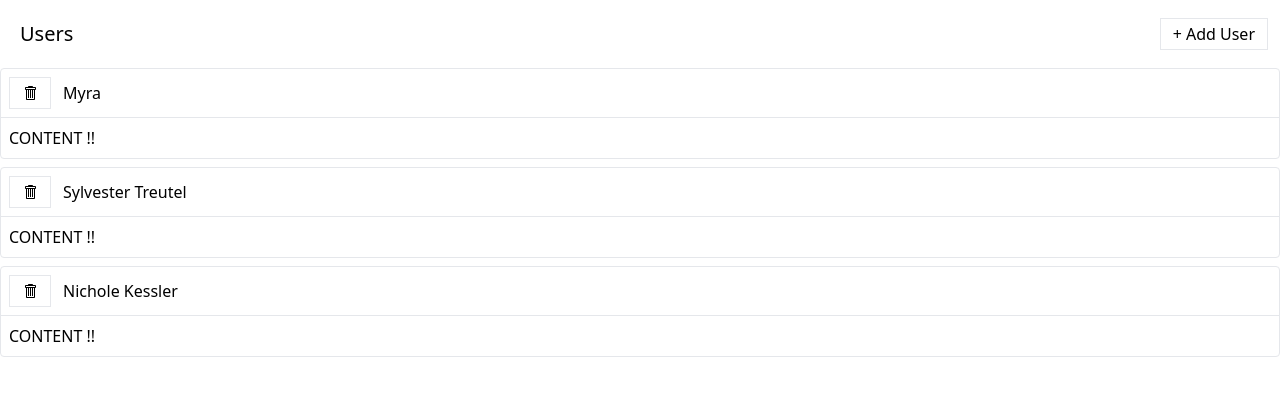
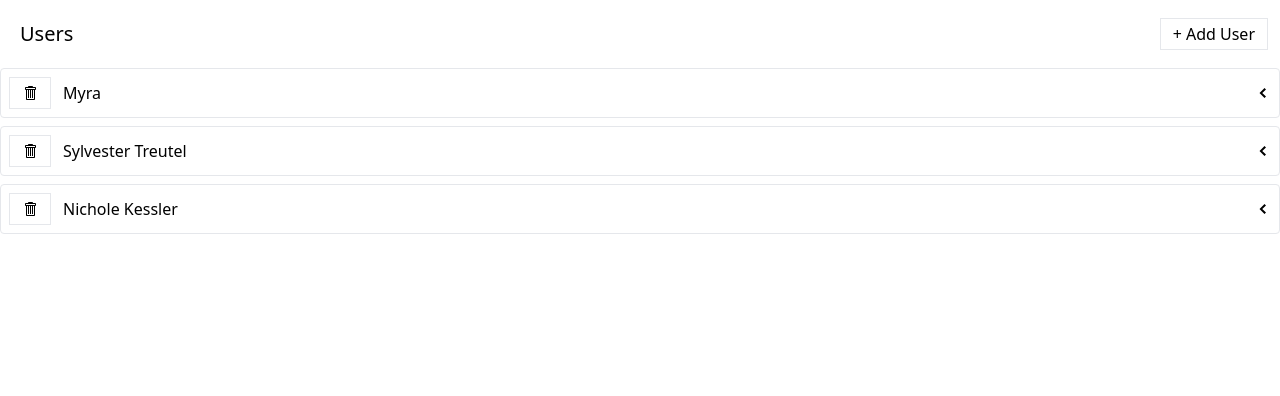
Before and after one commit to SeherKumsar/Redux_ile_Modern_React_media, a React (Create React App) app: page / in a window 1280 px wide. Shown: the top 396 px of the page. Built offline with nearby package versions, Linux system fonts and the light colour scheme; data requests are answered from the project's data file.

Commit message:
Wrapping Up the ExpandablePane

```diff
--- a/src/components/ExpandablePanel.js
+++ b/src/components/ExpandablePanel.js
@@ -1,23 +1,24 @@
-// import { useState } from 'react';
-// import { GoChevronDown, GoChevronLeft } from 'react-icons/go';
+import { useState } from 'react';
+import { GoChevronDown, GoChevronLeft } from 'react-icons/go';
 
 function ExpandablePanel({ header, children }) {
-  // const [expanded, setExpanded] = useState(false);
+  const [expanded, setExpanded] = useState(false);
 
-  // const handleClick = () => {
-  //   setExpanded(!expanded);
-  // };
+  const handleClick = () => {
+    setExpanded(!expanded);
+  };
 
   return (
     <div className="mb-2 border rounded">
       <div className="flex p-2 justify-between items-center">
         <div className="flex flex-row items-center justify-between">
           {header}
-          {/* UserName and removeUserButton */}
         </div>
-
+        <div onClick={handleClick} className="cursor-pointer">
+          {expanded ? <GoChevronDown /> : <GoChevronLeft />}
+        </div>
       </div>
-      <div className="p-2 border-t">{children}</div>
+      {expanded && <div className="p-2 border-t">{children}</div>}
     </div>
   );
 }
```
